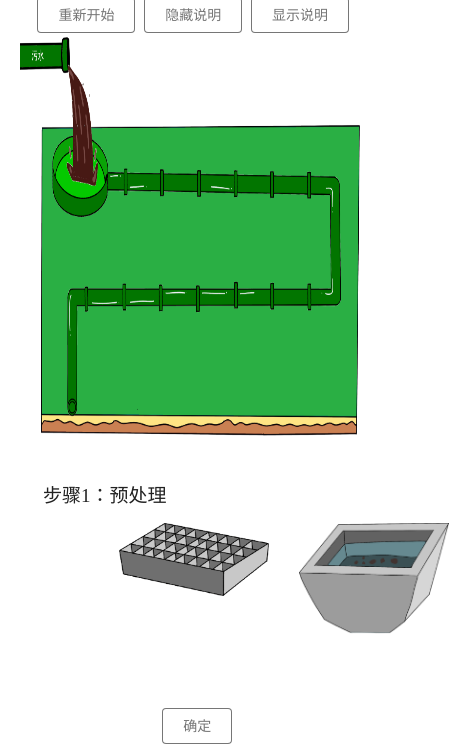
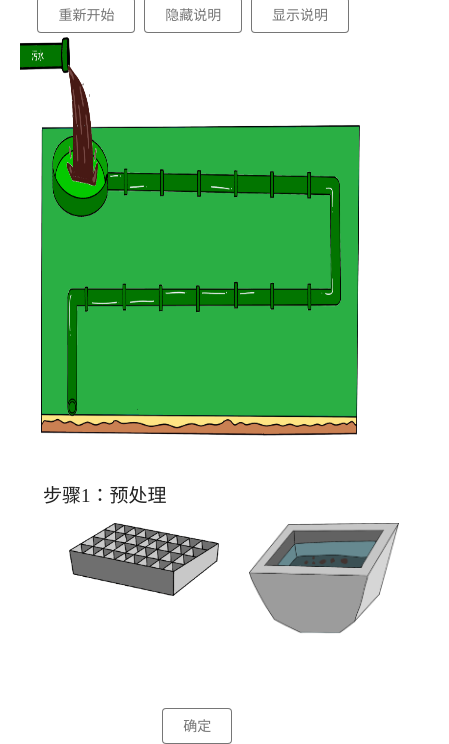
Before and after one commit to LoneLiX/sawage_treatment, a plain HTML site: page index.html in a window 390 px wide. Shown: the part 1037-1781 px from the top of the page, 449 px wide, since content can reach past the window. Drawn offline with nearby package versions, Linux system fonts and the light colour scheme.

Commit message:
responsive change

```diff
--- a/index.html
+++ b/index.html
@@ -88,7 +88,7 @@
             {
                 width: 150px;
                 margin: 15px;
-                left: 100px;
+                left: 50px;
             }
             .step_ip       /*解释类*/
             {
```
